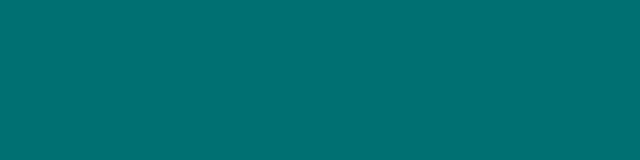
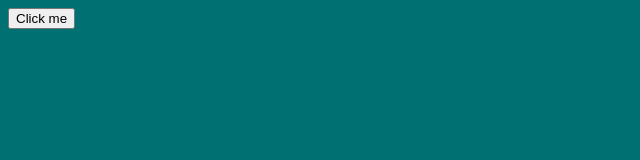
Before and after one commit to Vlad15007/testIndex, a plain HTML site: page index.html in a window 1280 px wide. Shown: the whole page, without its empty margins (0-640 px from the left). Drawn offline with Linux system fonts and the light colour scheme.

Commit message:
Update index.html

```diff
--- a/index.html
+++ b/index.html
@@ -8,7 +8,9 @@
 </head>
 <body>
     <p id="text"> </p>
+    <button onclick="myFunction()">Click me</button>
     <script>
+        function myFunction() {
             var recognizer = new webkitSpeechRecognition();
             recognizer.interimResults = true;
             //recognizer.lang = 'ru-Ru';
@@ -26,6 +28,7 @@
             };
 
             recognizer.start();
+        }
     </script>
 </body>
 </html>
```
Lines whose indentation alone changed are shown as unchanged.
